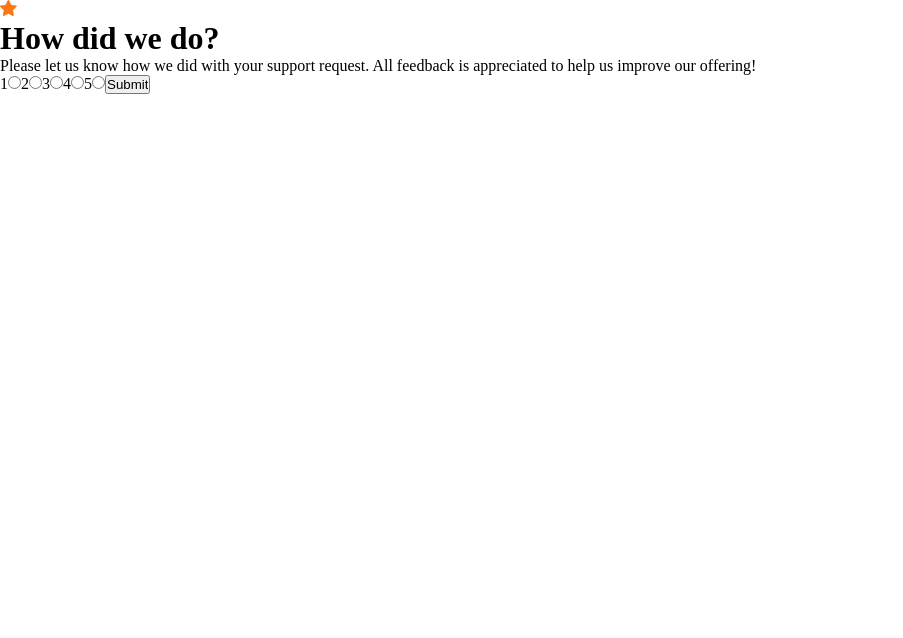
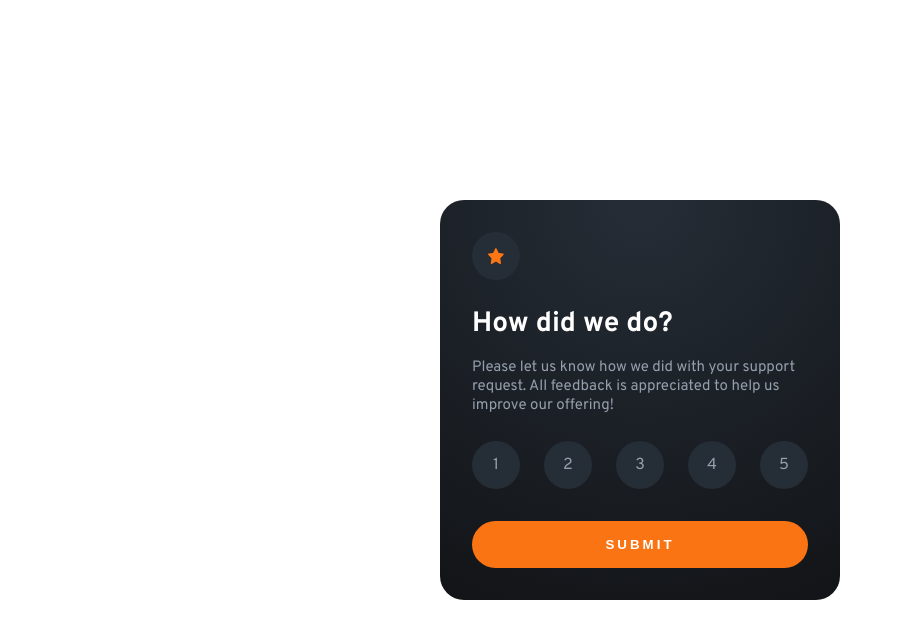
Before and after one commit to Poomcha/frontendmentor-interactiveratingcomponent, a plain HTML site: page index.html in a window 1280 px wide. Shown: the whole page, without its empty margins (0-903 px from the left). Drawn offline with nearby package versions, Linux system fonts and the light colour scheme.

Commit message:
Style Form

```diff
--- a/index.html
+++ b/index.html
@@ -12,8 +12,7 @@
   <body class="body">
     <div id="app" class="app">
       <main class="main">
-        <div v-if=submited>
-          <div class="box">
+        <div class="box" v-if=submited>
           <figure class="validation-figure">
             <img src="./assets/illustration-thank-you.svg" alt="Congratulation Icon" class="validation-submit-img">
             <figcaption class="validation-caption">You selected {{ selected }} out of {{ ratings.length }}</figcaption>
@@ -21,22 +20,25 @@
           <h1 class="title">Thank you!</h1>
           <p class="description">We appreciate you taking the time to give a rating. If tou ever need more support, don't hesitate to get in touch!</p>
         </div>
+        <div class="box" v-else>
+          <div class="star-ctn">
+            <img src="./assets/icon-star.svg" alt="Star Icon" class="star">
           </div>
-        <div v-else>
-          <div class="box">
-            <div class="star-ctn">
-              <img src="./assets/icon-star.svg" alt="Star Icon">
-            </div>
+          <div class="text-ctn">
             <h1 class="title">How did we do?</h1>
             <p class="description">Please let us know how we did with your support request. All feedback is appreciated to help us improve our offering!</p>
+          </div>
           <form class="form">
+            <div class="ratings-ctn">
               <template v-for="rating in ratings" :key=ratings[rating-1]>
-                <label :for=ratings[rating-1] class="rating-label">{{ ratings[rating-1] }}</label>
+                <div class="rating-ctn">
                   <input type="radio" :id=ratings[rating-1] :value=ratings[rating-1] name="ratings" class="rating-radio-btn">
+                  <label :for=ratings[rating-1] class="rating-label"><span>{{ ratings[rating-1] }}</span></label>
+                </div>
                 </template>
-              <input type="submit" value="Submit" class="submit-btn">
+            </div>
+            <input type="submit" value="SUBMIT" class="submit-btn">
           </form>
-          </div>
         </div>
       </main>
     </div>
--- a/style.css
+++ b/style.css
@@ -1,5 +1,128 @@
-*, ::before, ::after {
-    padding: 0;
-    margin: 0;
-    box-sizing: border-box;
+*,
+::before,
+::after {
+  padding: 0;
+  margin: 0;
+  box-sizing: border-box;
 }
+
+.app {
+  font-family: Overpass, sans-serif;
+  color: hsl(0, 0%, 100%);
+}
+
+.main {
+  width: 100vw;
+  height: 100vh;
+  display: flex;
+}
+
+.box {
+  margin: auto;
+  width: 25rem;
+  height: 25rem;
+  background: radial-gradient(
+    circle at top,
+    hsl(213, 19%, 18%),
+    hsl(216, 12%, 8%)
+  );
+  border-radius: 1.5rem;
+  padding: 2rem;
+  display: flex;
+  flex-direction: column;
+  justify-content: space-between;
+}
+
+.star-ctn {
+  background-color: hsl(213, 19%, 18%);
+  width: 3rem;
+  height: 3rem;
+  border-radius: 100%;
+  display: flex;
+}
+
+.star {
+  margin: auto;
+  width: 1rem;
+}
+
+.text-ctn {
+}
+
+.title {
+  font-size: 28px;
+}
+
+.description {
+    margin-top: 1rem;
+  font-size: 15px;
+  color: hsl(217, 12%, 63%);
+}
+
+.form {
+  display: flex;
+  flex-direction: column;
+}
+
+.ratings-ctn {
+  width: 100%;
+  display: flex;
+  justify-content: space-between;
+}
+
+.rating-ctn {
+  width: 3rem;
+  height: 3rem;
+  border-radius: 100%;
+  display: flex;
+}
+
+.rating-radio-btn {
+  display: none;
+}
+
+.rating-radio-btn + .rating-label {
+  width: 100%;
+  height: 100%;
+  margin: auto;
+  cursor: pointer;
+  border-radius: 100%;
+  background-color: hsl(213, 19%, 18%);
+  display: flex;
+  color: hsl(217, 12%, 63%);
+}
+.rating-radio-btn + .rating-label:hover {
+  background-color: hsl(25, 97%, 53%);
+}
+
+.rating-radio-btn + .rating-label span {
+  margin: auto;
+}
+
+.rating-radio-btn + .rating-label:hover span {
+    color: hsl(0, 0%, 100%);
+}
+.rating-radio-btn:checked + .rating-label {
+  background-color: hsl(217, 12%, 63%);
+}
+
+.rating-radio-btn:checked + .rating-label span {
+  color: hsl(0, 0%, 100%);
+}
+
+.submit-btn {
+  font-weight: 700;
+  letter-spacing: 3px;
+  color: hsl(0, 0%, 100%);
+  background-color: hsl(25, 97%, 53%);
+  border: none;
+  padding: 1rem;
+  border-radius: 2rem;
+  cursor: pointer;
+  margin-top: 2rem;
+}
+
+.submit-btn:hover {
+    color: hsl(25, 97%, 53%);
+    background-color: hsl(0, 0%, 100%);
+}
```
Lines whose indentation alone changed are shown as unchanged.
